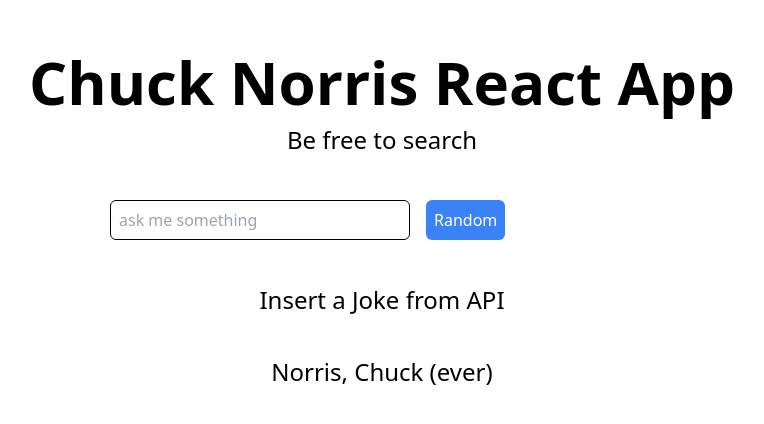
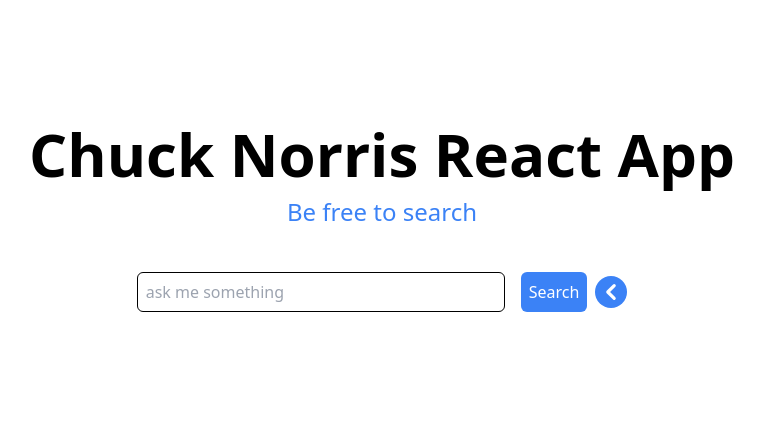
Before and after one commit to igrbrt/chuck-norris-facts, a Next.js app: page /free-text-search in a window 1280 px wide. Shown: the part 180-604 px from the top of the page, without its empty margins (258-1022 px from the left). Built offline with nearby package versions, Linux system fonts and the light colour scheme.

Commit message:
consuming api and componentization

```diff
--- /dev/null
+++ b/components/backButton.tsx
@@ -0,0 +1,13 @@
+import { ChevronLeftIcon } from '@heroicons/react/solid'
+import Link from 'next/link'
+import React from 'react'
+
+function backButton() {
+  return (
+    <Link href='/'>
+        <ChevronLeftIcon className="w-8 h-8 text-white bg-blue-500 rounded-full hover:text-blue-100 hover:transition hover:duration-300 cursor-pointer" aria-hidden="true"/>
+    </Link>
+  )
+}
+
+export default backButton
--- /dev/null
+++ b/components/button.tsx
@@ -0,0 +1,19 @@
+import Link from 'next/link'
+import React from 'react'
+
+export type buttonProps = {
+  href: string;
+  name: string;
+}
+
+function button({href, name}:buttonProps) {
+  return (
+    <Link href={href}>
+        <a className='bg-blue-500 text-white px-2 py-2 rounded-md hover:bg-blue-400 hover:transition hover:duration-300'>
+            {name}
+        </a>
+    </Link>
+  )
+}
+
+export default button
--- /dev/null
+++ b/components/joke.tsx
@@ -0,0 +1,41 @@
+import { PlusCircleIcon } from '@heroicons/react/solid'
+import React, { useEffect } from 'react'
+
+export type jokeProps = {
+    text: string;
+  }
+
+function joke({text}:jokeProps) {
+
+    useEffect(() => {
+
+        if (typeof window !== 'undefined') {
+            var WebFont = require('webfontloader');
+
+            WebFont.load({
+            google: {
+                families: ['Bebas Neue', 'Sansita Swashed', 'Pacifico'],
+            },
+            });
+        }
+
+    }, []);
+
+  return (
+    <div className='w-1/2 mt-10 text-right'>
+        <p className="mt-3 text-2xl" style={{fontFamily: 'Bebas Neue'}}>
+        <span className='font-bold text-6xl'>“</span>
+        <span className='font-bold' style={{fontFamily: 'Sansita Swashed'}}>
+            {text}
+        </span>
+        <span className='font-bold text-6xl'>”</span>
+        </p>
+
+        <p className="mt-3 text-2xl text-right">
+        Norris, Chuck.
+        </p>
+    </div>
+  )
+}
+
+export default joke
--- /dev/null
+++ b/components/select.tsx
@@ -0,0 +1,73 @@
+import { Listbox, Transition } from "@headlessui/react"
+import { CheckIcon, SelectorIcon } from "@heroicons/react/solid"
+import { Fragment } from "react"
+
+export type selectProps = {
+  selected: string;
+  category: string[];
+  parentCallback: any;
+}
+
+function select({selected, category, parentCallback}:selectProps) {
+
+    function onTrigger(event:any){
+        parentCallback(event);
+    }
+
+  return (
+    <div className="text-2xl">
+          <div className="w-72">
+            <Listbox value={selected} onChange={(event) => {onTrigger(event)}}>
+              <div className="relative">
+                <Listbox.Button className="relative w-full py-2 pl-3 pr-10 text-left bg-white rounded-lg shadow-md cursor-default focus:outline-none focus-visible:ring-2 focus-visible:ring-opacity-75 focus-visible:ring-white focus-visible:ring-offset-orange-300 focus-visible:ring-offset-2 focus-visible:border-indigo-500 sm:text-sm">
+                  <span className="block truncate">{selected}</span>
+                  <span className="absolute inset-y-0 right-0 flex items-center pr-2 pointer-events-none">
+                    <SelectorIcon className="w-5 h-5 text-gray-400" aria-hidden="true" />
+                  </span>
+                </Listbox.Button>
+                <Transition
+                  as={Fragment}
+                  leave="transition ease-in duration-100"
+                  leaveFrom="opacity-100"
+                  leaveTo="opacity-0"
+                >
+                   <Listbox.Options className="absolute w-full py-1 mt-1 overflow-auto text-base bg-white rounded-md shadow-lg max-h-60 ring-1 ring-black ring-opacity-5 focus:outline-none sm:text-sm">
+                      {category.map((category, key) => (
+                        <Listbox.Option
+                          key={key}
+                          className={({ active }) =>
+                            `cursor-default select-none relative py-2 pl-10 pr-4 ${
+                              active ? 'text-amber-900 bg-amber-100' : 'text-gray-900'
+                            }`
+                          }
+                          value={category}
+                        >
+                          {({ selected }) => (
+                            <>
+                              <span
+                                className={`block truncate ${
+                                  selected ? 'font-medium' : 'font-normal'
+                                }`}
+                              >
+                                {category}
+                              </span>
+                              {selected ? (
+                                <span className="absolute inset-y-0 left-0 flex items-center pl-3 text-amber-600">
+                                  <CheckIcon className="w-5 h-5" aria-hidden="true" />
+                                </span>
+                              ) : null}
+                            </>
+                          )}
+                        </Listbox.Option>
+                      ))}
+                  </Listbox.Options>
+                </Transition>
+              </div>
+            </Listbox>
+          </div>
+        </div>
+
+  )
+}
+
+export default select
--- a/package.json
+++ b/package.json
@@ -6,9 +6,13 @@
     "start": "next start"
   },
   "dependencies": {
+    "@headlessui/react": "^1.5.0",
+    "@heroicons/react": "^1.0.6",
+    "graphql": "^16.3.0",
     "next": "latest",
     "react": "^17.0.2",
-    "react-dom": "^17.0.2"
+    "react-dom": "^17.0.2",
+    "webfontloader": "^1.6.28"
   },
   "devDependencies": {
     "@types/node": "17.0.4",
--- a/pages/by-category.tsx
+++ b/pages/by-category.tsx
@@ -1,7 +1,48 @@
 import Head from 'next/head'
-import React from 'react'
+import React, {useState, useEffect} from 'react'
+import Joke from '../components/joke'
+import Select from '../components/select'
+import BackButton from '../components/backButton'
+
 
 function ByCategory() {
+  const [category, setCategory] = useState(['Select an option']);
+  const [selected, setSelected] = useState(category[0]);
+  const [joke, setJoke] = useState([]);
+
+  function getCategories() {
+    const URL = 'https://api.chucknorris.io/jokes/categories';
+
+    fetch(URL).then(async (serverAnswer) => {
+      const answer = await serverAnswer.json();
+      setCategory([...category, ...answer]);
+      });
+  };
+
+  function getJokeByCategory() {
+    const URL = 'https://api.chucknorris.io/jokes/random?category=' + selected;
+
+    fetch(URL).then(async (serverAnswer) => {
+      const answer = await serverAnswer.json();
+      setJoke(answer);
+
+    });
+  };
+
+  function handleCallback(childData:any){
+    setSelected(childData)
+  }
+
+  useEffect(() => {
+    getCategories()
+    if(selected != '' && selected != 'Select an option'){
+      getJokeByCategory();
+    }
+    if(selected == 'Select an option'){
+      setJoke('');
+    }
+  }, [selected]);
+
   return (
     <div className="flex min-h-screen flex-col items-center justify-center py-2">
         <Head>
@@ -14,17 +55,20 @@ function ByCategory() {
           Chuck Norris React App
         </h1>
 
-        <p className="mt-3 text-2xl">
-          Select a Category
+        <p className="mt-3 text-2xl text-blue-500">
+          Select a category
         </p>
 
-        <p className="mt-3 text-2xl">
-          Insert a Joke from API
-        </p>
+        <div className='flex gap-x-2 items-center mt-2'>
+          <Select selected={selected} category={category} parentCallback={handleCallback}/>
+          <BackButton />
+        </div>
 
-        <p className="mt-3 text-2xl">
-          Norris, Chuck (ever)
-        </p>
+        { joke.length != 0 &&
+          <Joke text={joke.value}/>
+        }
+
+
 
 
         </main>
--- a/pages/free-text-search.tsx
+++ b/pages/free-text-search.tsx
@@ -1,7 +1,39 @@
+import { ChevronLeftIcon, ExclamationCircleIcon } from '@heroicons/react/solid';
 import Head from 'next/head'
-import React from 'react'
+import Link from 'next/link';
+import React, { useEffect, useState } from 'react'
+import Joke from '../components/joke'
+import BackButton from '../components/backButton'
 
 function FreeTextSearch() {
+
+  const [joke, setJoke] = useState([]);
+  const [inputStr, setinputStr] = useState('');
+  const [searched, setSearched] = useState(false);
+
+  function getFreeSearch() {
+    setSearched(true)
+    if(inputStr != ''){
+      const URL = 'https://api.chucknorris.io/jokes/search?query=' + inputStr;
+
+      fetch(URL).then(async (serverAnswer) => {
+        const answer = await serverAnswer.json();
+        const size = answer.total;
+        if(size > 0){
+          const rand = parseInt(Math.random() * (size));
+          setJoke(answer.result[rand]);
+        }else{
+          setJoke([]);
+        }
+      });
+    }
+  };
+
+  useEffect(() => {
+    setSearched(false)
+  }, [inputStr]);
+
+
   return (
     <div className="flex min-h-screen flex-col items-center justify-center py-2">
         <Head>
@@ -14,27 +46,41 @@ function FreeTextSearch() {
           Chuck Norris React App
         </h1>
 
-        <p className="mt-3 text-2xl">
+        <p className="mt-3 text-2xl text-blue-500">
           Be free to search
         </p>
 
-        <div className='flex gap-x-4 w-1/2 px-2 py-1 mt-10'>
+        <div className='flex gap-x-4 w-full justify-center px-2 py-1 mt-10 '>
 
-          <input className='w-[300px] border border-black hover:border-blue-500 hover:transition hover:duration-300 focus:outline-none focus:border-blue-500 rounded-md placeholder:px-2' placeholder='ask me something'>
+          <input className='w-1/3 border border-black hover:border-blue-500 hover:transition hover:duration-300 focus:outline-none focus:border-blue-500 rounded-md indent-2' placeholder='ask me something' value={inputStr}
+            onChange={ (event) => {setinputStr(event.target.value)}}>
           </input>
-          <a className='bg-blue-500 text-white px-2 py-2 rounded-md hover:bg-blue-400 hover:transition hover:duration-300'>
-            Random
-          </a>
+          <div className='flex items-center'>
+            <a className='bg-blue-500 text-white px-2 py-2 rounded-md hover:bg-blue-400 hover:transition hover:duration-300 mr-2'
+              onClick={getFreeSearch}>
+              Search
+            </a>
+            <BackButton />
+          </div>
         </div>
 
-        <p className="mt-10 text-2xl">
-          Insert a Joke from API
-        </p>
+        { joke.length != 0 &&
+          <Joke text={joke.value}/>
+        }
 
-        <p className="mt-10 text-2xl">
-          Norris, Chuck (ever)
-        </p>
+        { joke.length == 0 && searched && inputStr != '' &&
+          <div className='flex gap-x-2 items-center mt-4'>
+            <ExclamationCircleIcon className="w-10 h-10 text-red-500 hover:text-red-400 hover:transition hover:duration-300 mr-2" aria-hidden="true"/>
+            <p className='text-xl font-bold'>Nothing found, put this big head to work!</p>
+          </div>
+        }
 
+        { searched && inputStr == '' &&
+          <div className='flex gap-x-2 items-center mt-4'>
+            <ExclamationCircleIcon className="w-10 h-10 text-red-500 hover:text-red-400 hover:transition hover:duration-300 mr-2" aria-hidden="true"/>
+            <p className='text-xl font-bold'>Type something first, dummy ass!</p>
+          </div>
+        }
 
         </main>
     </div>
--- a/pages/index.tsx
+++ b/pages/index.tsx
@@ -2,6 +2,7 @@ import type { NextPage } from 'next'
 import Head from 'next/head'
 import Image from 'next/image'
 import Link from 'next/link'
+import Button from '../components/button';
 
 const Home: NextPage = () => {
   return (
@@ -21,32 +22,14 @@ const Home: NextPage = () => {
         </p>
 
         <div className='flex justify-around w-full mt-10'>
-          <Link href="/random">
-            <a className='bg-blue-500 text-white px-2 py-2 rounded-md hover:bg-blue-400 hover:transition hover:duration-300'>
-              Random
-            </a>
-          </Link>
-          <Link href="/by-category">
-            <a className='bg-blue-500 text-white px-2 py-2 rounded-md hover:bg-blue-400 hover:transition hover:duration-300'>By Category</a>
-          </Link>
-          <Link href="/free-text-search">
-            <a className='bg-blue-500 text-white px-2 py-2 rounded-md hover:bg-blue-400 hover:transition hover:duration-300'>Free Text Search</a>
-          </Link>
+
+          <Button href="/random" name="Random"/>
+          <Button href="/by-category" name="Category"/>
+          <Button href="/free-text-search" name="Free Text Search"/>
+
         </div>
 
       </main>
-
-      {/* <footer className="flex h-24 w-full items-center justify-center border-t">
-        <a
-          className="flex items-center justify-center gap-2"
-          href="https://vercel.com?utm_source=create-next-app&utm_medium=default-template&utm_campaign=create-next-app"
-          target="_blank"
-          rel="noopener noreferrer"
-        >
-          Powered by{' '}
-          <Image src="/vercel.svg" alt="Vercel Logo" width={72} height={16} />
-        </a>
-      </footer> */}
     </div>
   )
 }
--- a/pages/random.tsx
+++ b/pages/random.tsx
@@ -1,7 +1,28 @@
 import Head from 'next/head'
-import React from 'react'
+import React, { useState, useEffect } from 'react'
+import { PlusCircleIcon } from '@heroicons/react/solid'
+import Button from '../components/button'
+import Joke from '../components/joke'
+import Link from 'next/link'
+import BackButton from '../components/backButton'
 
 function Random() {
+  const [random, setRandom] = useState([]);
+
+  function getJoke() {
+    const URL = 'https://api.chucknorris.io/jokes/random';
+
+      fetch(URL).then(async (serverAnswer) => {
+          const answer = await serverAnswer.json();
+          setRandom(answer);
+      });
+  };
+
+
+  useEffect(() => {
+    getJoke();
+  }, []);
+
   return (
     <div className="flex min-h-screen flex-col items-center justify-center py-2">
         <Head>
@@ -14,18 +35,18 @@ function Random() {
           Chuck Norris React App
         </h1>
 
-        <p className="mt-3 text-2xl">
+        <p className="mt-3 text-2xl text-blue-500">
           Random Joke
         </p>
 
-        <p className="mt-3 text-2xl">
-          Insert a Joke from API
-        </p>
+        { random.length != 0 &&
+          <Joke text={random.value}/>
+        }
 
-        <p className="mt-3 text-2xl">
-          Norris, Chuck (ever)
-        </p>
-
+        <div className='flex items-center mt-2'>
+          <PlusCircleIcon className="w-10 h-10 text-green-500 hover:text-green-400 hover:transition hover:duration-300 mr-2 cursor-pointer" aria-hidden="true" onClick={getJoke}/>
+          <BackButton />
+        </div>
 
         </main>
     </div>
```
Also changed, not shown: 1 other file (tests, documents, lock files or other folders).
